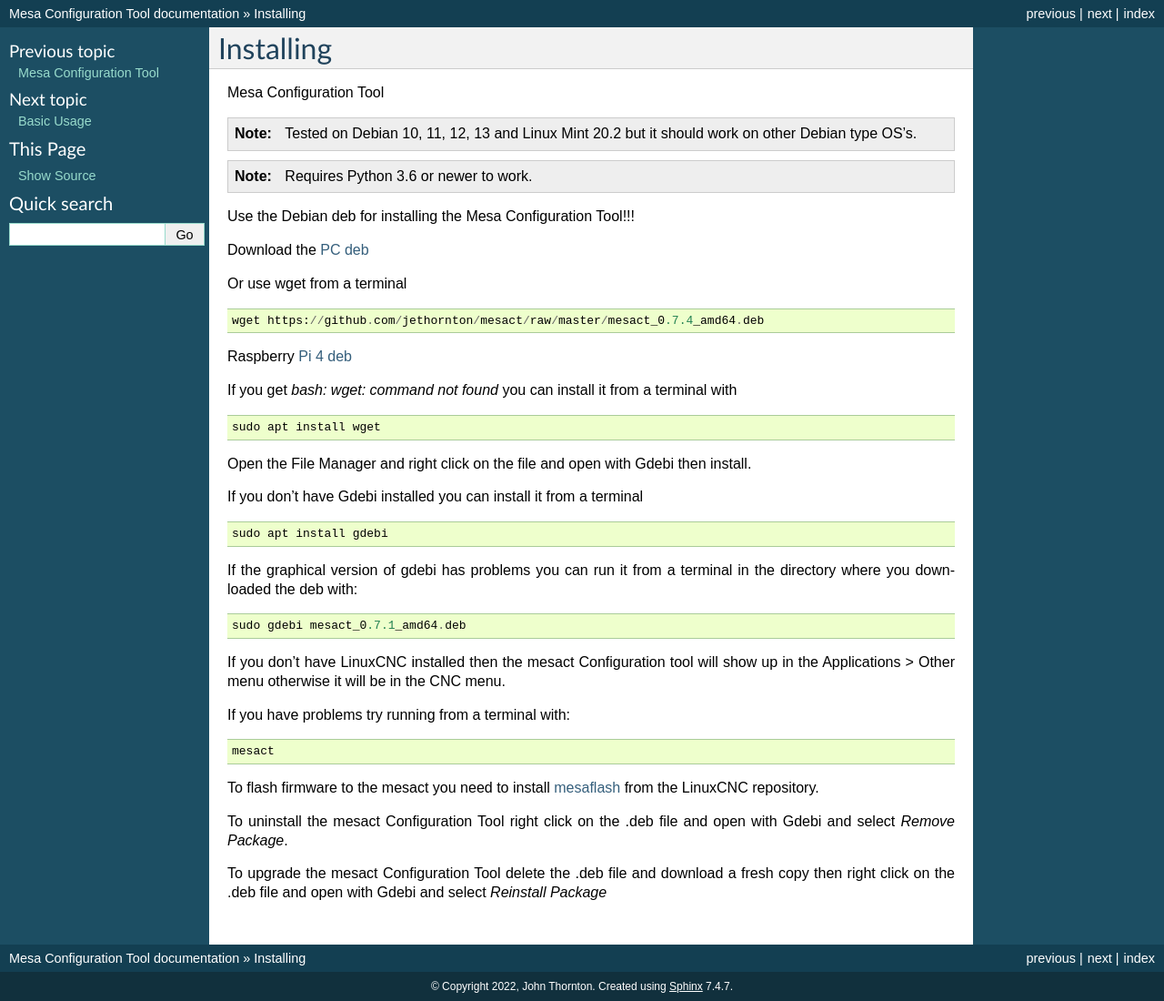
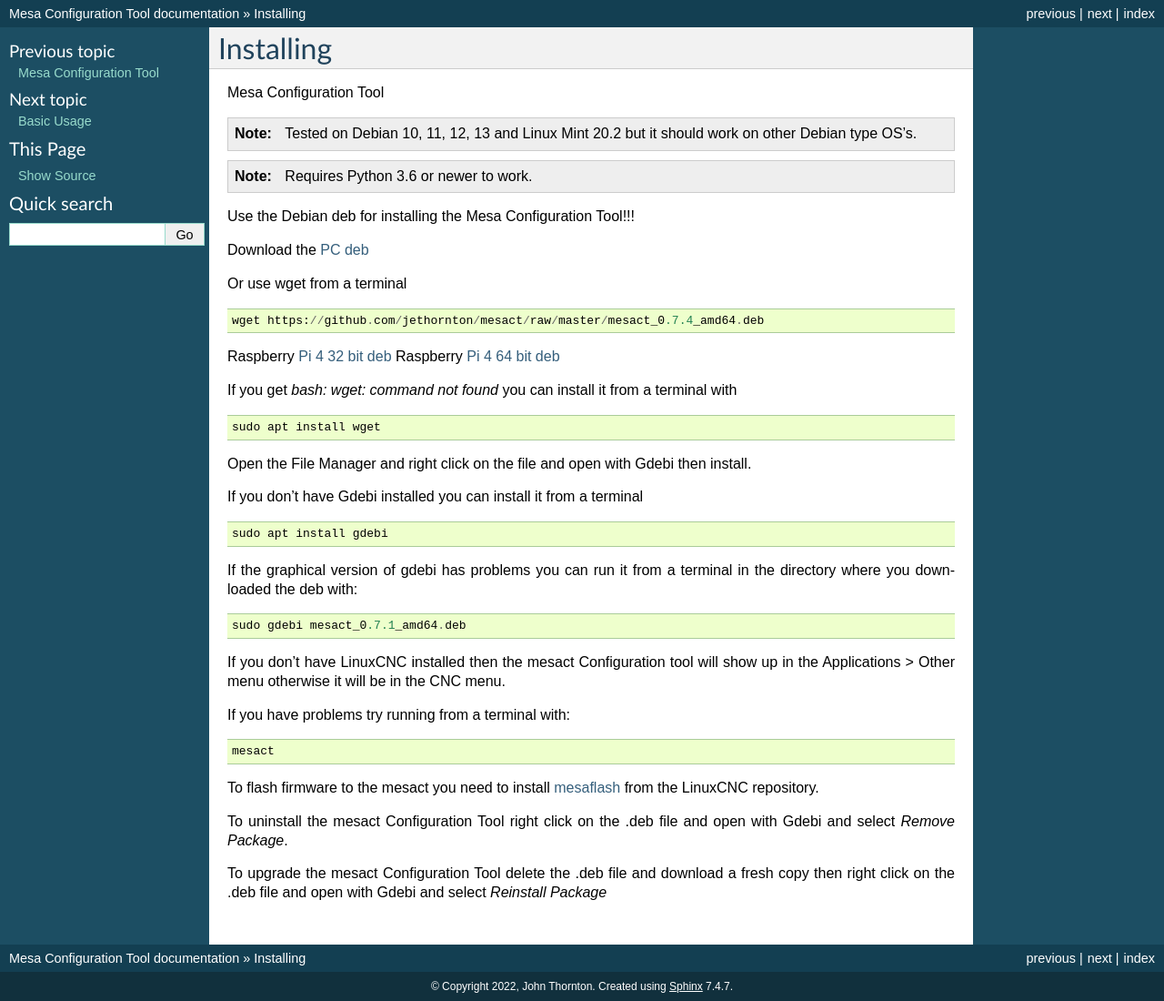
Before and after one commit to jethornton/mesact1, a Sphinx documentation site: the page built from docs/source/install.rst, in a window 1280 px wide. Shown: the whole page at 91% size. Built offline with Sphinx 7.4.7, drawn with Linux system fonts in a browser that asks for light colours.

Commit message:
update install document
Signed-off-by: John Thornton <dev@gnipsel.com>

```diff
--- a/docs/source/install.rst
+++ b/docs/source/install.rst
@@ -11,14 +11,15 @@
 
 Use the Debian deb for installing the Mesa Configuration Tool!!!
 
-Download the `PC deb <https://github.com/jethornton/mesact/raw/master/mesact_0.7.4_amd64.deb>`_
+Download the `PC deb <https://github.com/jethornton/mesact/raw/master/mesact_1.0.0_amd64.deb>`_
 
 Or use wget from a terminal
 ::
 
 	wget https://github.com/jethornton/mesact/raw/master/mesact_0.7.4_amd64.deb
 
-Raspberry `Pi 4 deb <https://github.com/jethornton/mesact/raw/master/mesact_0.7.4_armhf.deb>`_
+Raspberry `Pi 4 32 bit deb <https://github.com/jethornton/mesact/raw/master/mesact_1.0.0_armhf.deb>`_
+Raspberry `Pi 4 64 bit deb <https://github.com/jethornton/mesact/raw/master/mesact_1.0.0_arm64.deb>`_
 
 If you get `bash: wget: command not found` you can install it from a terminal with
 ::
```
